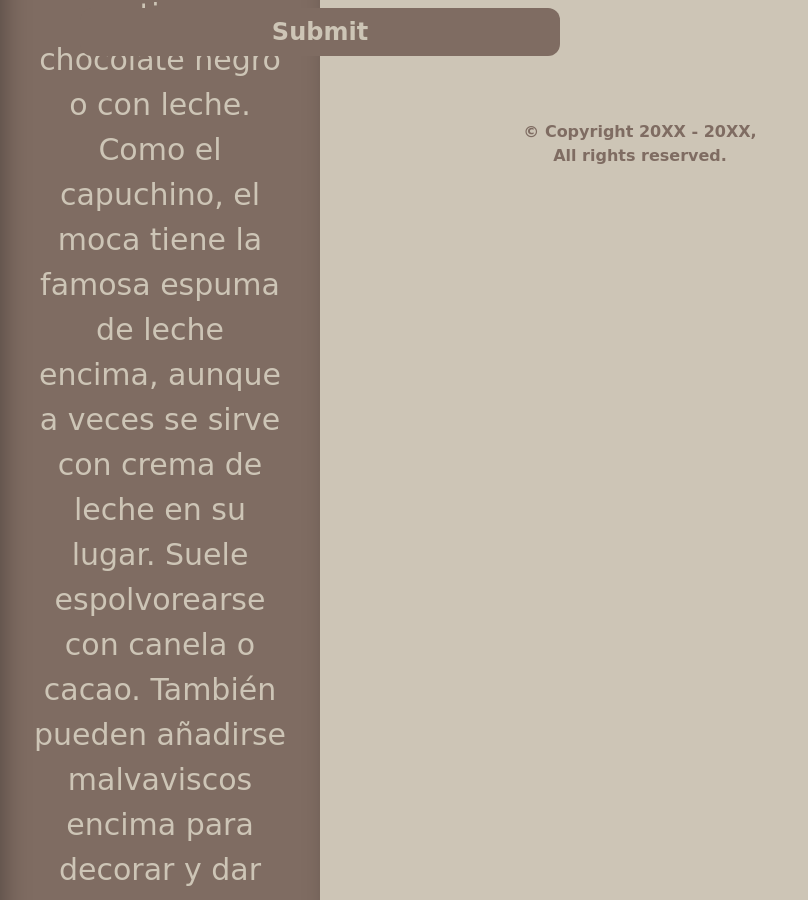
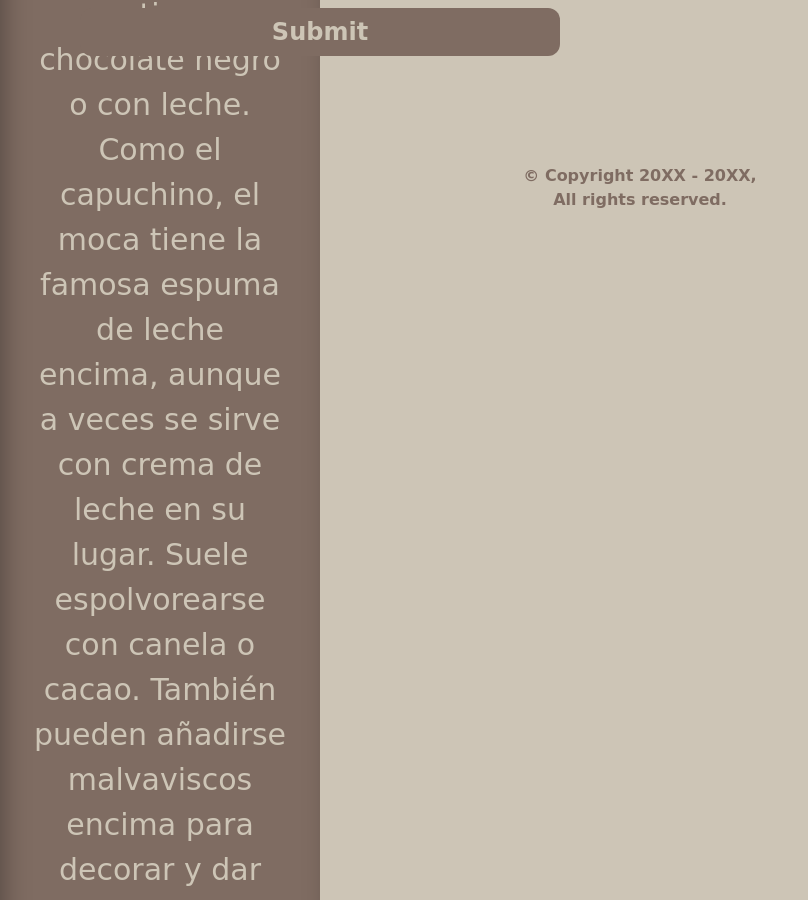
Before and after one commit to lufffer/luffer-coffee, a website built with webpack: page src/index.html in a window 1280 px wide. Shown: the part 3260-4160 px from the top of the page, without its empty margins (0-808 px from the left). Built offline with nearby package versions, Linux system fonts and the light colour scheme; some packages are replaced by stand-ins of ours; grey boxes are pictures that could not be loaded; a web font is replaced by a local one; what @upjs/facile-validator, page-flip would draw is missing.

Commit message:
footer overlaping map fixed

```diff
--- a/src/index.html
+++ b/src/index.html
@@ -91,7 +91,7 @@
   </section>
 
   <!-- footer -->
-  <footer class="mt-5 w-full text-center font-bold text-secondary">
+  <footer class="mt-12 w-full pt-4 text-center font-bold text-secondary">
     © Copyright 20XX - 20XX,
     <br />
     All rights reserved.
```
